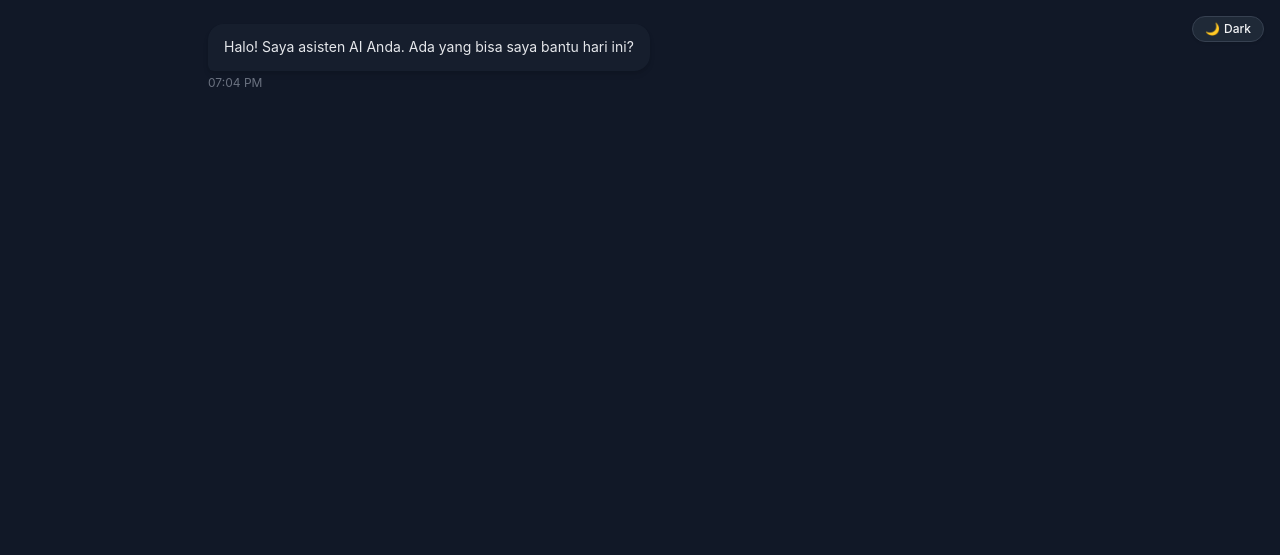
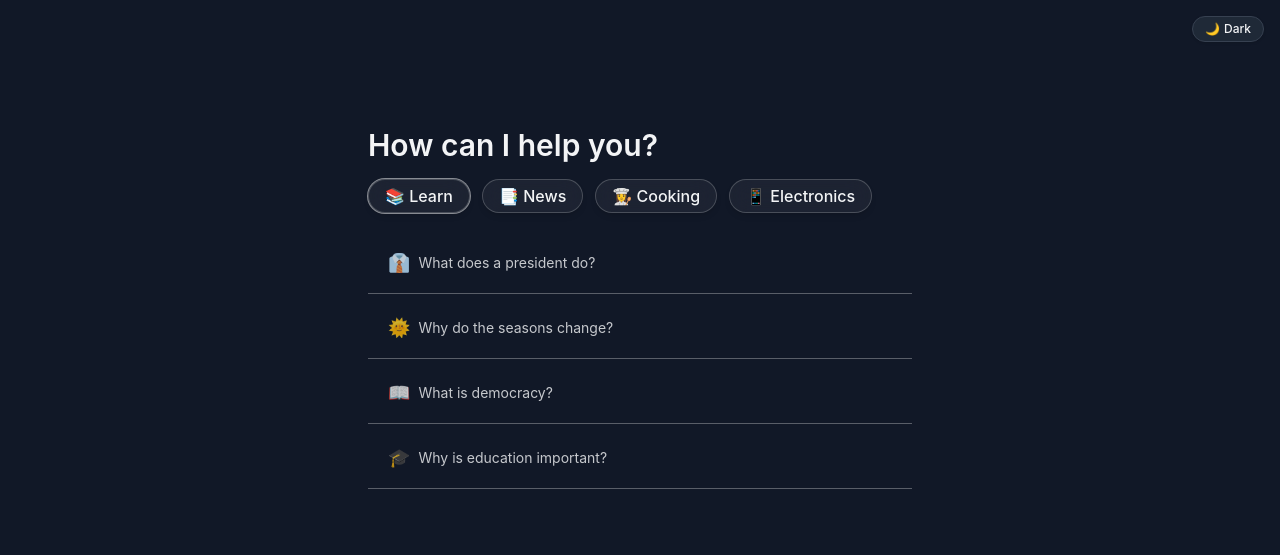
Before and after one commit to mhhidayat/chat-bot, a Vue app in the folder fe-chat-bot/: page / in a window 1280 px wide. Shown: the top 555 px of the page. Built offline with nearby package versions, Linux system fonts and the light colour scheme; no server answers.

Commit message:
feat: prompt options

```diff
--- a/fe-chat-bot/src/components/ChatBot.vue
+++ b/fe-chat-bot/src/components/ChatBot.vue
@@ -1,7 +1,8 @@
 <script setup lang="ts">
-import { ref, inject } from 'vue'
+import { ref, inject, watch, nextTick } from 'vue'
 import chatService from '../services/chatService'
 import DropDownModel from './DropDownModel.vue';
+import PromptOptions from './PromptOptions.vue';
 import { marked } from 'marked'
 import hljs from 'highlight.js'
 import 'highlight.js/styles/atom-one-dark.css'
@@ -24,14 +25,15 @@ interface Message {
   timestamp: Date
 }
 
-const messages = ref<Message[]>([
-  {
-    id: 1,
-    text: "Halo! Saya asisten AI Anda. Ada yang bisa saya bantu hari ini?",
-    isUser: false,
-    timestamp: new Date()
-  }
-])
+// const messages = ref<Message[]>([
+//   {
+//     id: 1,
+//     text: "Halo! Saya asisten AI Anda. Ada yang bisa saya bantu hari ini?",
+//     isUser: false,
+//     timestamp: new Date()
+//   }
+// ])
+const messages = ref<Message[]>([])
 
 const newMessage = ref('')
 const isTyping = ref(false)
@@ -41,6 +43,7 @@ const bottomMarker = ref<HTMLElement | null>(null)
 let selectedModel = ref('gemini-2.5-flash-lite-preview-06-17') // Default model
 let selectedProvider = ref('gemini') // Default provider
 let messageIdCounter = 2
+let showPromptOptions = ref<boolean>(true)
 
 const sendMessage = async () => {
   if (!newMessage.value.trim()) return
@@ -111,12 +114,38 @@ function handleSelectedModel(val: Array<string>) {
   selectedProvider.value = val[1]
 }
 
+function handleSelectedPrompt(prompt: string) {
+  newMessage.value = prompt
+  nextTick(() => {
+    textareaRef.value?.focus()
+  })
+}
+
+watch(newMessage, () => {
+  if (newMessage.value.trim() || messages.value.length > 0) {
+    showPromptOptions.value = false
+  } else {
+    showPromptOptions.value = true
+  }
+})
+
 </script>
 
 <template>
   <div
     class="flex flex-col h-screen max-h-screen"
   >
+
+    <transition
+      enter-active-class="transition-opacity duration-500 interpolate-ease-in-out"
+      leave-active-class="transition-opacity duration-500 interpolate-ease-in-out"
+      enter-from-class="opacity-0"
+      enter-to-class="opacity-100"
+      leave-from-class="opacity-100"
+      leave-to-class="opacity-0"
+    >
+      <PromptOptions v-if="showPromptOptions" @promptSelected="handleSelectedPrompt" />
+    </transition>
 
     <!-- Messages Container -->
     <div
--- /dev/null
+++ b/fe-chat-bot/src/components/PromptOptions.vue
@@ -0,0 +1,102 @@
+<script setup lang="ts">
+import { ref, computed, inject } from 'vue'
+
+// Props & Event
+const emit = defineEmits(['promptSelected'])
+const isDarkMode = inject('theme', false)
+
+const selectedCategory = ref('📚 Learn')
+
+const categories = [
+  {
+    name: '📚 Learn',
+    items: [
+      { name: 'What does a president do?', icon: '👔' },
+      { name: 'Why do the seasons change?', icon: '🌞' },
+      { name: 'What is democracy?', icon: '📖' },
+      { name: 'Why is education important?', icon: '🎓' }
+    ]
+  },
+  {
+    name: '📑 News',
+    items: [
+      { name: 'What is the latest world news?', icon: '📰' },
+      { name: 'How does inflation affect us?', icon: '📉' },
+      { name: 'What are global warming updates?', icon: '🌍' },
+      { name: 'Who won the recent election?', icon: '🗳️' }
+    ]
+  },
+  {
+    name: '👩‍🍳 Cooking',
+    items: [
+      { name: 'Rendang recipes', icon: '🍲' },
+      { name: 'Important spices in cooking', icon: '🌶️' },
+      { name: 'What is a healthy diet?', icon: '🥗' },
+      { name: 'How to bake a cake?', icon: '🎂' }
+    ]
+  },
+  {
+    name: '📱 Electronics',
+    items: [
+      { name: 'What is the best phone in 2025?', icon: '📱' },
+      { name: 'How does a CPU work?', icon: '🧠' },
+      { name: 'What is 5G?', icon: '📶' },
+      { name: 'How to build a PC?', icon: '🛠️' }
+    ]
+  }
+]
+
+function selectPrompt(prompt: string) {
+  emit('promptSelected', prompt)
+}
+
+const currentItems = computed(() => {
+  return categories.find(c => c.name === selectedCategory.value)?.items || []
+})
+</script>
+
+<template>
+  <div class="flex justify-center items-center w-full h-full">
+    <div class="p-4 w-full max-w-xl">
+      <h1 class="font-semibold text-3xl mb-4">How can I help you?</h1>
+
+      <!-- Category Buttons -->
+      <div class="flex flex-wrap gap-2 sm:gap-3 mb-6">
+        <button
+          v-for="category in categories"
+          :key="category.name"
+          @click="selectedCategory = category.name"
+          :class="[
+            isDarkMode ? 'bg-white/5 border-white/20 ring-white/50' : 'bg-black/5 norder-black/20 ring-black/30',
+            'py-1 px-4 rounded-full transition duration-300 backdrop-blur-md border shadow-md hover:shadow-lg font-medium',
+            selectedCategory === category.name ? 'ring-1' : ''
+          ]"
+        >
+          {{ category.name }}
+        </button>
+      </div>
+
+      <!-- Item List -->
+      <ul class="flex flex-col gap-1 sm:gap-2">
+        <li
+          v-for="item in currentItems"
+          v-on:click="selectPrompt(item.name)"
+          :key="item.name"
+          :class="[
+            isDarkMode ? 'border-white' : 'border-black',
+            'border-b-[0.5px] p-1 pb-2 border-opacity-30'
+          ]"
+        >
+          <button
+            :class="[
+            isDarkMode ? 'hover:bg-gray-800/50' : 'hover:bg-gray-200',
+            'hover:cursor-pointer py-2 px-4 rounded-lg w-full flex items-center gap-2 opacity-80 text-sm transition duration-200']"
+          >
+            <span class="text-lg">{{ item.icon }}</span>
+            <span>{{ item.name }}</span>
+          </button>
+        </li>
+      </ul>
+    </div>
+  </div>
+</template>
```
Also changed, not shown: 1 other file (tests, documents, lock files or other folders).
